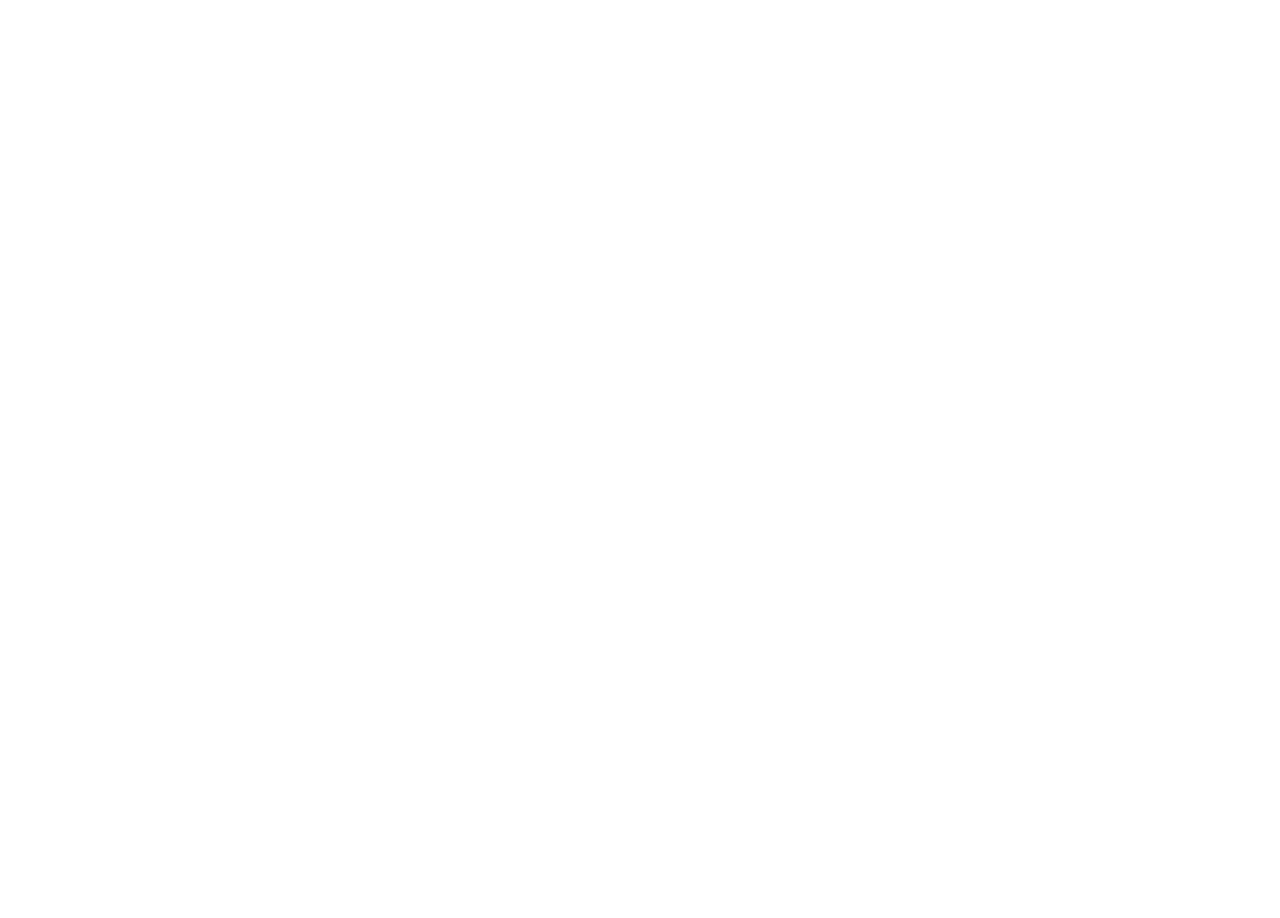
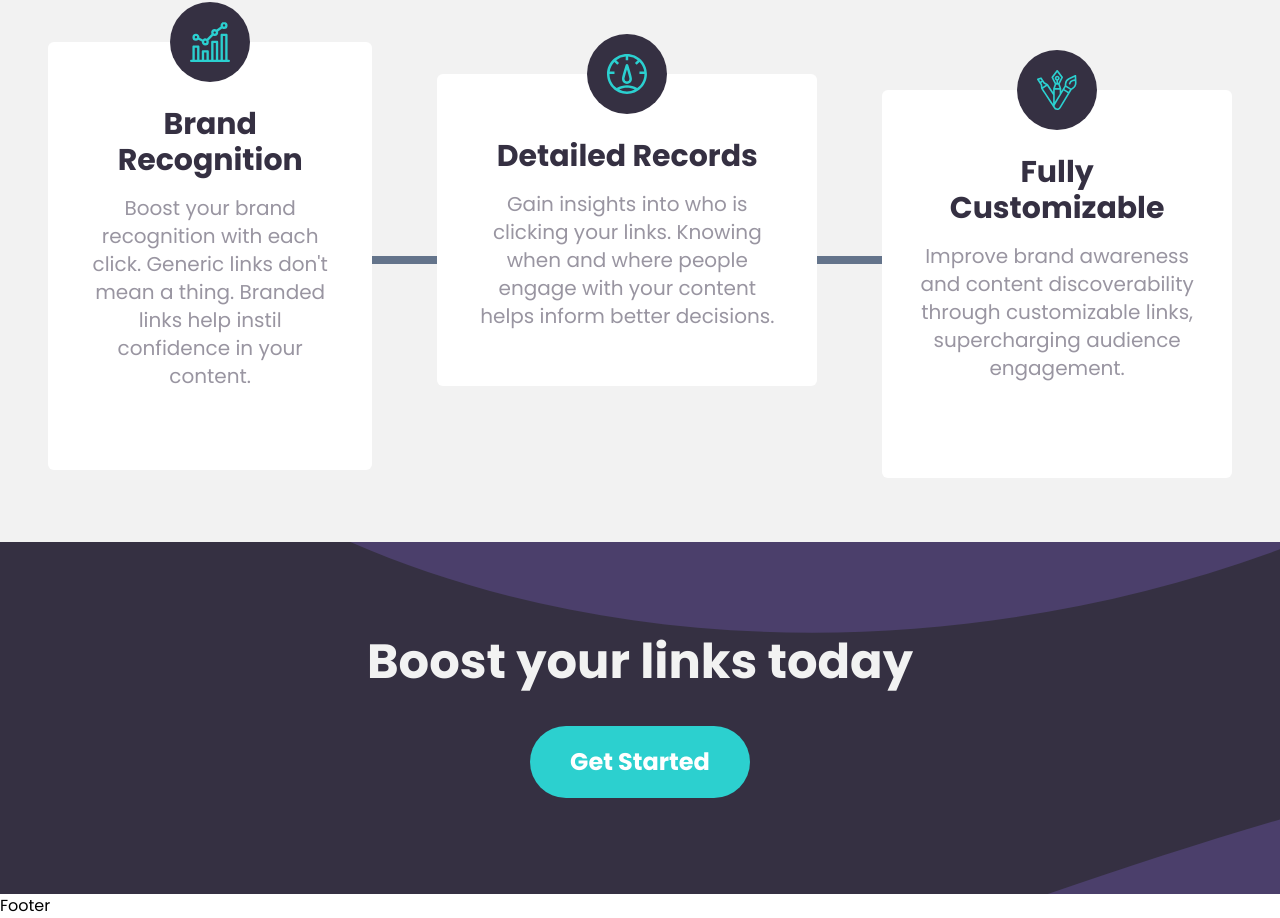
Before and after one commit to zencoder24/url-shortening-app, a React (Create React App) app: page / in a window 1280 px wide. Shown: the part 1358-2276 px from the top of the page. Before the commit the page ends 1144 px from the top, so only its background shows below. Built offline with nearby package versions, Linux system fonts and the light colour scheme.

Commit message:
ExtraContent created with mobile and desktop responsiveness

```diff
--- a/src/components/ExtraContent/ExtraContent.jsx
+++ b/src/components/ExtraContent/ExtraContent.jsx
@@ -1,9 +1,84 @@
-import React from 'react'
+import React from 'react';
 
 function ExtraContent() {
   return (
-    <div>ExtraContent</div>
-  )
+    <div>
+      <div className="content bg-x-gray">
+        <div className="title text-center px-7 md:px-10 ">
+          <h2 className="text-4xl font-semibold text-x-dark-blue py-4 pt-12 md:text-5xl">
+            Advanced Statistics
+          </h2>
+          <p className="text-x-gray-violet text-x-base md:text-xl xl:text-2xl md:m-auto md:w-4/5 lg:w-3/5 xl:w-2/5">
+            Track how your links are performing accross the web with our
+            advanced statistics dashboard.
+          </p>
+        </div>
+
+        <div className="cards-container">
+          <div className="cards pt-24 py-16 px-12 md:flex">
+            <div className="bg-white text-center relative py-14 rounded-md md:w-full md:max-w-x-1 lg:h-5/6 xl:pb-20">
+              <div className="icon-wrapper bg-x-dark-violet w-20 h-20 flex justify-center items-center rounded-full absolute ml-auto mr-auto left-0 right-0 -mt-24">
+                <div className="icon h-10 w-10 bg-brand-icon bg-contain"></div>
+              </div>
+              <div className="text px-8">
+                <h2 className="font-bold text-2xl text-x-dark-violet pt-2 pb-4 md:text-3xl">
+                  Brand Recognition
+                </h2>
+                <p className="text-x-gray-violet text-x-base md:text-lg lg:text-xl">
+                  Boost your brand recognition with each click. Generic links
+                  don't mean a thing. Branded links help instil confidence in
+                  your content.
+                </p>
+              </div>
+            </div>
+            <div className="h-24 w-2 bg-slate-500 m-auto md:h-2 md:w-1/5"></div>
+            <div className="bg-white text-center relative py-14 rounded-md md:max-w-x-1 xl:mt-8 xl:h-5/6">
+              <div className="icon-wrapper bg-x-dark-violet w-20 h-20 flex justify-center items-center rounded-full absolute ml-auto mr-auto left-0 right-0 -mt-24">
+                <div className="icon h-10 w-10 bg-detailed-icon bg-contain"></div>
+              </div>
+              <div className="text px-8">
+                <h2 className="font-bold text-2xl text-x-dark-violet pt-2 pb-4 md:text-3xl">
+                  Detailed Records
+                </h2>
+                <p className="text-x-gray-violet text-x-base md:text-lg lg:text-xl">
+                  Gain insights into who is clicking your links. Knowing when
+                  and where people engage with your content helps inform better
+                  decisions.
+                </p>
+              </div>
+            </div>
+            <div className="h-24 w-2 bg-slate-500 m-auto md:h-2 md:w-1/5"></div>
+            <div className="bg-white text-center relative py-14 rounded-md md:max-w-x-1 xl:mt-12 lg:pb-24">
+              <div className="icon-wrapper bg-x-dark-violet w-20 h-20 flex justify-center items-center rounded-full absolute ml-auto mr-auto left-0 right-0 -mt-24">
+                <div className="icon h-10 w-10 bg-customize-icon bg-contain"></div>
+              </div>
+              <div className="text px-8">
+                <h2 className="font-bold text-2xl text-x-dark-violet pt-2 pb-4 md:text-3xl">
+                  Fully Customizable
+                </h2>
+                <p className="text-x-gray-violet text-x-base md:text-lg lg:text-xl">
+                  Improve brand awareness and content discoverability through
+                  customizable links, supercharging audience engagement.
+                </p>
+              </div>
+            </div>
+          </div>
+        </div>
+        <div className="call-to-action">
+          <div className="w-full bg-x-dark-violet bg-boost-mobile bg-cover bg-center text-center">
+            <div className="content py-24 px-6">
+              <h2 className="text-4xl font-semibold text-x-gray pb-10 lg:text-5xl">
+                Boost your links today
+              </h2>
+              <button className="py-5 px-12 bg-x-cyan text-white  rounded-full text-xl font-semibold cursor-pointer hover:bg-cyan-300 xl:text-2xl xl:py-5 xl:px-10">
+                Get Started
+              </button>
+            </div>
+          </div>
+        </div>
+      </div>
+    </div>
+  );
 }
 
-export default ExtraContent
+export default ExtraContent;
--- a/tailwind.config.js
+++ b/tailwind.config.js
@@ -21,19 +21,28 @@
         'hero-img': "url('/src/assets/images/illustration-working.svg')",
         'search-bg': "url('/src/assets/images/bg-shorten-desktop.svg')",
         'search-mobile': "url('/src/assets/images/bg-shorten-mobile.svg')",
+        'brand-icon': "url('/src/assets/images/icon-brand-recognition.svg')",
+        'detailed-icon': "url('/src/assets/images/icon-detailed-records.svg')",
+        'customize-icon':
+          "url('/src/assets/images/icon-fully-customizable.svg')",
+        boost: "url('/src/assets/images/bg-boost-desktop.svg')",
+        'boost-mobile': "url('/src/assets/images/bg-boost-mobile.svg')",
       },
       spacing: {
         'x-98': '40rem',
         'x-92': '32rem',
         'x-90': '25.5rem',
         'x-5': '5%',
-        'x-6': '',
+        'x-125': '125%',
       },
       backgroundSize: {
         'x-size': '620px',
         'x-size-2': '650px',
         'x-size-3': '900px',
       },
+      maxWidth: {
+        'x-1': '26rem',
+      },
     },
   },
   plugins: [],
```
